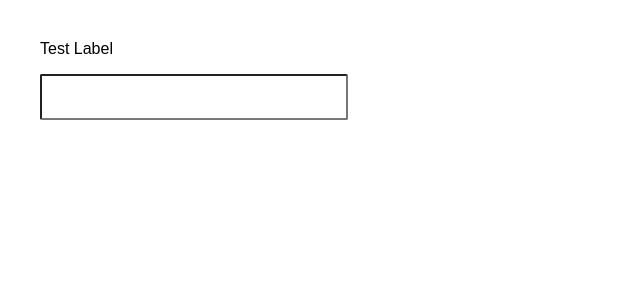
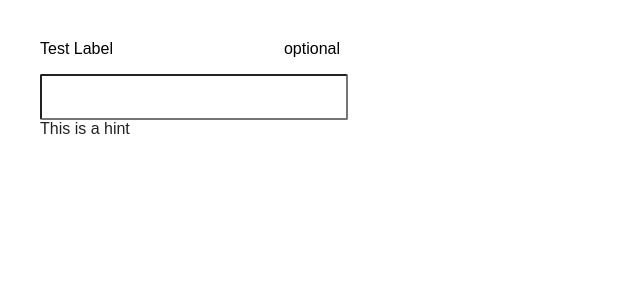
Before and after one commit to bouceka/portfolio-lara-d, a React (Vite) app: page / in a window 1280 px wide. Shown: the top 300 px of the page, without its empty margins (0-640 px from the left). Built offline with nearby package versions, Linux system fonts and the light colour scheme.

Commit message:
POR-78: Feat: Add hint and optional text

```diff
--- a/src/App.tsx
+++ b/src/App.tsx
@@ -5,7 +5,7 @@ import { Input } from './components/input/input.component';
 function App() {
   return (
     <div className="App">
-      <Input label="Test Label" />
+      <Input label="Test Label" hint="This is a hint" optionalText='optional' />
     </div>
   );
 }
--- a/src/components/input/input.component.tsx
+++ b/src/components/input/input.component.tsx
@@ -4,9 +4,11 @@ import * as React from 'react';
 
 interface Props extends React.InputHTMLAttributes<HTMLInputElement> {
   label: string;
+  hint?: string;
+  optionalText?: string;
 }
 
-export const Input = ({ label, ...props }: Props) => {
+export const Input = ({ label, hint, optionalText, ...props }: Props) => {
   const [isFocused, setIsFocused] = React.useState(false);
   const [hasError, setHasError] = React.useState(false);
 
@@ -30,7 +32,11 @@ export const Input = ({ label, ...props }: Props) => {
 
   return (
     <div>
-      <label>{label}</label>
+      <div className='label-container'>
+        <label>{label}</label>
+        {optionalText && <div className={'optional-text'}>{optionalText}</div>}
+      </div>
+
       <input
         {...props}
         onChange={handleInputChange}
@@ -38,9 +44,11 @@ export const Input = ({ label, ...props }: Props) => {
         onBlur={handleBlur}
         className={`${isFocused ? 'focused' : ''} ${hasError ? 'error' : ''}`}
       />
-      {hasError && (
-        <div className={'error-text'}>Error Test: Please enter at least 6 characters</div>
-      )}
+
+      {hint && <div className={'hint-text'}>{hint}</div>}
+
+      {hasError && (<div className={'error-text'}>Error: min 6 characters.</div>)}
+
     </div>
   );
 };
--- a/src/components/input/input.css
+++ b/src/components/input/input.css
@@ -26,22 +26,48 @@ input.error {
   outline: none;
 }
 
+.hint-text {
+  display: block;
+  font: 1em sans-serif;
+  height: 24px;
+  text-align: left;
+  margin-bottom: 10px;
+  width: 300px;
+  color: #212121;
+  margin-bottom: 4px;
+  justify-content: space-around;
+}
+
+.label-container {
+  display: flex;
+  width: 300px;
+}
+.label-container label {
+  display: block;
+  font: 1em sans-serif;
+  height: 24px;
+  text-align: left;
+  margin-bottom: 10px;
+  flex: 1;
+  text-align: left;
+}
+.label-container .optional-text {
+  display: block;
+  font: 1em sans-serif;
+  height: 24px;
+  text-align: left;
+  margin-bottom: 10px;
+  flex: 1;
+  text-align: right;
+}
+
 .error-text {
   display: block;
   font: 1em sans-serif;
-  width: 300px;
   height: 24px;
   text-align: left;
   margin-bottom: 10px;
+  width: 300px;
   color: red;
 }
-
-label {
-  display: block;
-  font: 1em sans-serif;
-  width: 300px;
-  height: 24px;
-  text-align: left;
-  margin-bottom: 10px;
-}
 /*# sourceMappingURL=input.css.map */
--- a/src/components/input/input.min.css
+++ b/src/components/input/input.min.css
@@ -1,2 +1,2 @@
-input{display:block;font:1em sans-serif;width:300px;height:40px;border-radius:2px}input.focused{border:2px solid #c084e9;border-radius:2px;box-shadow:0 0 0 5px #e8ccfb;outline:none}input.error{border:2px solid #f41e1e;border-radius:2px;box-shadow:0 0 0 5px #fac6c6;outline:none}.error-text{display:block;font:1em sans-serif;width:300px;height:24px;text-align:left;margin-bottom:10px;color:red}label{display:block;font:1em sans-serif;width:300px;height:24px;text-align:left;margin-bottom:10px}
+input{display:block;font:1em sans-serif;width:300px;height:40px;border-radius:2px}input.focused{border:2px solid #c084e9;border-radius:2px;box-shadow:0 0 0 5px #e8ccfb;outline:none}input.error{border:2px solid #f41e1e;border-radius:2px;box-shadow:0 0 0 5px #fac6c6;outline:none}.hint-text{display:block;font:1em sans-serif;height:24px;text-align:left;margin-bottom:10px;width:300px;color:#212121;margin-bottom:4px;justify-content:space-around}.label-container{display:flex;width:300px}.label-container label{display:block;font:1em sans-serif;height:24px;text-align:left;margin-bottom:10px;flex:1;text-align:left}.label-container .optional-text{display:block;font:1em sans-serif;height:24px;text-align:left;margin-bottom:10px;flex:1;text-align:right}.error-text{display:block;font:1em sans-serif;height:24px;text-align:left;margin-bottom:10px;width:300px;color:red}
 /*# sourceMappingURL=input.min.css.map */
--- a/src/components/input/input.scss
+++ b/src/components/input/input.scss
@@ -26,11 +26,11 @@ $font: 1em sans-serif;
 @mixin textProperties() {
     display: block;
     font: $font;
-    width: $width;
     height: 24px;
     text-align: left;
     margin-bottom: 10px;
 }
+
 
 input {
     display: block;
@@ -48,11 +48,33 @@ input {
     }
 }
 
+.hint-text {
+    @include textProperties();
+    width: $width;
+    color: #212121;
+    margin-bottom: 4px;
+    justify-content: space-around;
+}
+
+.label-container {
+    display: flex;
+    width: $width;
+
+    label {
+        @include textProperties();
+        flex: 1;
+        text-align: left;
+    }
+
+    .optional-text {
+        @include textProperties();
+        flex: 1;
+        text-align: right;
+      }
+}
+
 .error-text {
     @include textProperties();
+    width: $width;
     color: red;
 }
-
-label {
-    @include textProperties();
-}
```
Also changed, not shown: 2 other files (tests, documents, lock files or other folders).
